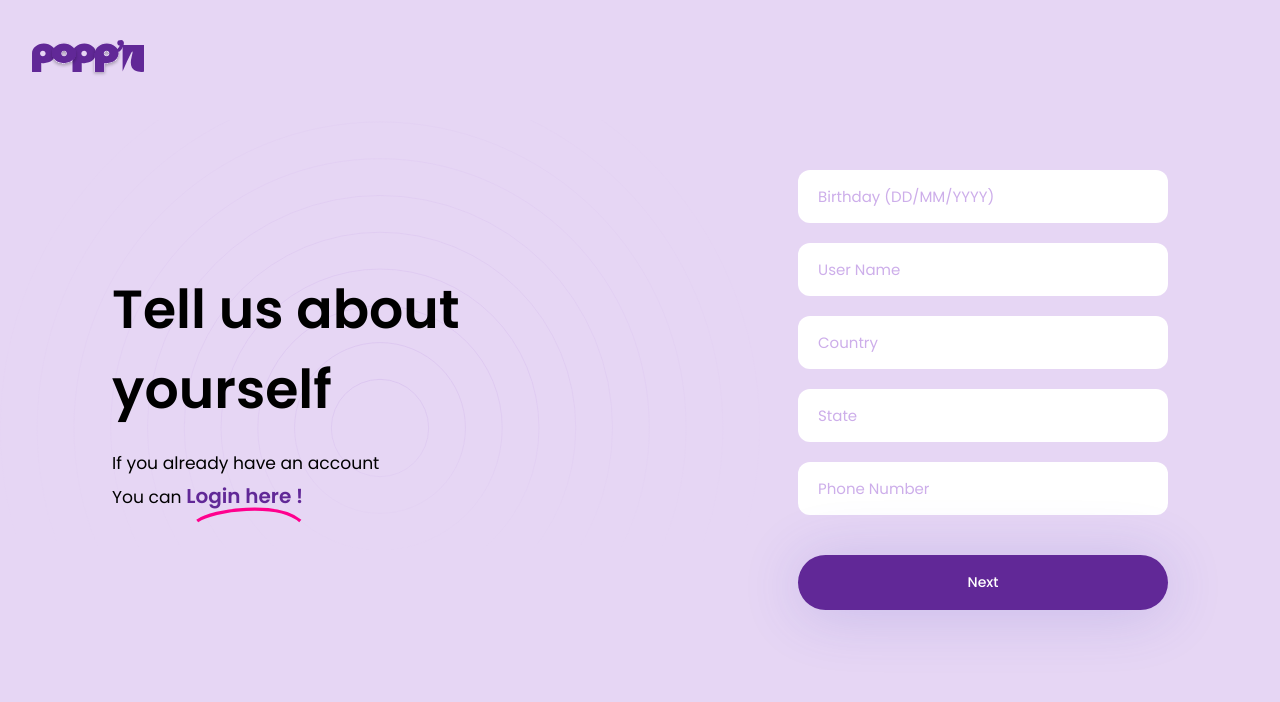
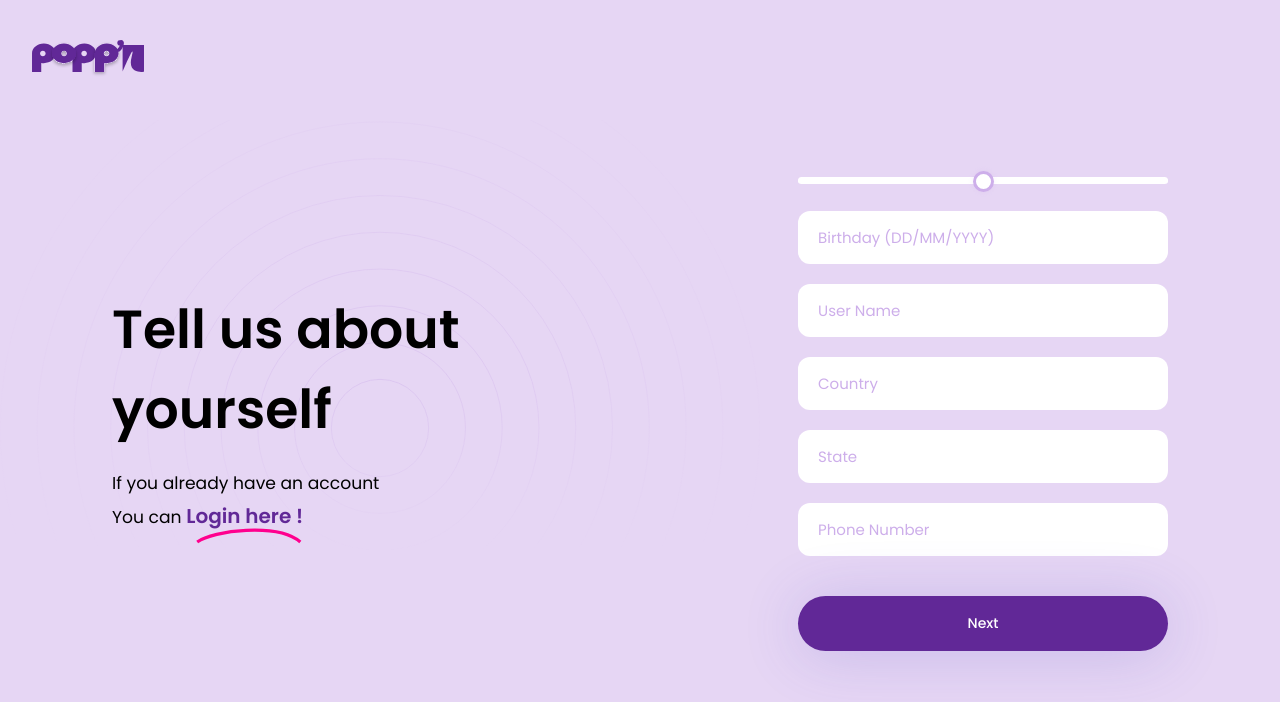
Before and after one commit to Popp-n/web-app, a React (Create React App) app: page /about-you in a window 1280 px wide. Shown: the top 702 px of the page. Built offline with nearby package versions, Linux system fonts and the light colour scheme.

Commit message:
feat: about-you in progress

```diff
--- a/src/Components/Atoms/Button/style.tsx
+++ b/src/Components/Atoms/Button/style.tsx
@@ -3,6 +3,7 @@ import styled from "styled-components";
 
 const Button = styled.button`
   /* all: unset; */
+  background-color: transparent;
   border: none;
   outline: none;
   cursor: pointer;
--- a/src/Components/Molecules/Input/Input.tsx
+++ b/src/Components/Molecules/Input/Input.tsx
@@ -16,12 +16,12 @@ const Input: React.FC<InputProps> = (props) => {
   // Data to display
   return (
     <Wrapper
-      {...otherProps}
       className={`${className} ${noMargin ? "no-margin" : ""} ${
         type === "password" ? "is-password" : ""
       }`}
     >
       <input
+        {...otherProps}
         type={type}
         className="input-ele"
         placeholder={placeholder || ""}
--- /dev/null
+++ b/src/Components/Molecules/Input/Range.tsx
@@ -0,0 +1,25 @@
+import React from "react";
+import { RangeStyle } from "./style";
+import { InputProps } from "./types";
+import { EyeIcon } from "Components/Atoms/SvgIcons";
+
+// Component
+const Range: React.FC<InputProps> = (props) => {
+  // Props
+  const {
+    noMargin,
+    className,
+    placeholder,
+    type = "text",
+    ...otherProps
+  } = props;
+  // Data to display
+  return (
+    <RangeStyle className={`${className} `}>
+      <input {...otherProps} type="range" className="input-ele" />
+      {type === "password" && <EyeIcon />}
+    </RangeStyle>
+  );
+};
+
+export default Range;
--- a/src/Components/Molecules/Input/index.tsx
+++ b/src/Components/Molecules/Input/index.tsx
@@ -1,2 +1,3 @@
 export { default as Input } from "./Input";
 export { default as CheckBox } from "./CheckBox";
+export { default as Range } from "./Range";
--- a/src/Components/Molecules/Input/style.tsx
+++ b/src/Components/Molecules/Input/style.tsx
@@ -1,4 +1,8 @@
-import { FlexRowAiStart, FlexRowJcBetweenAiCenter, GridCenter } from "Styles/Abstract/Mixins";
+import {
+  FlexRowAiStart,
+  FlexRowJcBetweenAiCenter,
+  GridCenter,
+} from "Styles/Abstract/Mixins";
 import styled from "styled-components";
 
 export const Wrapper = styled.div`
@@ -40,7 +44,6 @@ export const Wrapper = styled.div`
     }
   }
 `;
-
 
 export const CheckBoxWrapper = styled.div`
   margin-top: 2.6rem;
@@ -86,3 +89,110 @@ export const CheckBoxWrapper = styled.div`
     content: "✔";
   }
 `;
+
+export const RangeStyle = styled.div`
+  width: 100%;
+
+  /* Apply styles to the entire range input */
+  input[type="range"] {
+    width: 100%;
+    background-color: var(--color-white);
+    border: none;
+    height: 0.7rem;
+    outline: none;
+    border-radius: 3rem;
+  }
+
+  /* Apply styles to the thumb (slider handle) */
+  input[type="range"]::-webkit-slider-thumb {
+    background-color: var(--color-white);
+    border: 1px solid var(--color-18);
+    height: 1.6rem;
+    width: 1.6rem;
+    border-radius: 50%;
+    outline: none;
+    box-shadow: 0 0 0.5rem rgba(205, 174, 234, 0.2);
+  }
+
+  /* Apply styles to the thumb for Firefox */
+  input[type="range"]::-moz-range-thumb {
+    background-color: var(--color-white);
+    border: 0.4rem solid var(--color-18);
+    height: 1.6rem;
+    width: 1.6rem;
+    border-radius: 50%;
+    outline: none;
+    box-shadow: 0 0 0.5rem rgba(205, 174, 234, 0.2);
+  }
+
+  /* Apply styles to the track for Firefox */
+  input[type="range"]::-moz-range-track {
+    background-color: var(--color-white);
+    border: none;
+    height: 0.7rem;
+    border-radius: 0.7rem;
+  }
+
+  /* Apply styles to the track for IE */
+  input[type="range"]::-ms-track {
+    border: none;
+    background-color: var(--color-white);
+    height: 0.4rem;
+    border-radius: 3rem;
+  }
+
+  /* Apply styles to the thumb for IE */
+  input[type="range"]::-ms-thumb {
+    background-color: var(--color-white);
+    border: 0.3rem solid var(--color-18);
+    height: 1.6rem;
+    width: 1.6rem;
+    border-radius: 50%;
+    outline: none;
+    box-shadow: 0 0 0.5rem rgba(205, 174, 234, 0.8);
+  }
+
+  /* General styles for the range input */
+  input[type="range"] {
+    -webkit-appearance: none;
+    width: 100%;
+    margin: 0.7rem 0;
+  }
+
+  /* Track styles */
+  input[type="range"]::-webkit-slider-runnable-track {
+    width: 100%;
+    height: 0.4rem;
+    cursor: pointer;
+    background-color: var(--color-white);
+    border-radius: 3rem;
+    border: none;
+  }
+
+  /* Thumb (slider handle) styles */
+  input[type="range"]::-webkit-slider-thumb {
+    -webkit-appearance: none;
+    height: 2.1rem;
+    width: 2.1rem;
+    border: 0.3rem solid var(--color-18);
+    border-radius: 50%;
+    background: var(--color-white);
+    margin-top: -0.8rem;
+    cursor: pointer;
+  }
+
+  /* Active thumb styles */
+  input[type="range"]:active::-webkit-slider-thumb {
+    background: var(--color-white);
+  }
+
+  /* Focus styles */
+  input[type="range"]:focus {
+    outline: none;
+  }
+
+  /* Active track styles */
+  input[type="range"]:focus::-webkit-slider-runnable-track {
+    background: #cdaeea;
+  }
+`;
--- a/src/Components/Pages/AboutYou/AboutYou.tsx
+++ b/src/Components/Pages/AboutYou/AboutYou.tsx
@@ -2,7 +2,7 @@ import { OnboardingTemplate } from "Components/Templates/OnboardingTemplate";
 import React from "react";
 import { Left, Right } from "./style";
 import Typography from "Components/Atoms/Typography";
-import { Input } from "Components/Molecules/Input";
+import { Input, Range } from "Components/Molecules/Input";
 import { Button } from "Components/Atoms/Button";
 
 // Type defination
@@ -33,6 +33,7 @@ const AboutYou: React.FC<Props> = () => {
           </Typography>
         </Left>
         <Right>
+          <Range className="mb-20" />
           <Input placeholder="Birthday (DD/MM/YYYY)" />
           <Input placeholder="User Name" />
           <Input placeholder="Country" />
```
